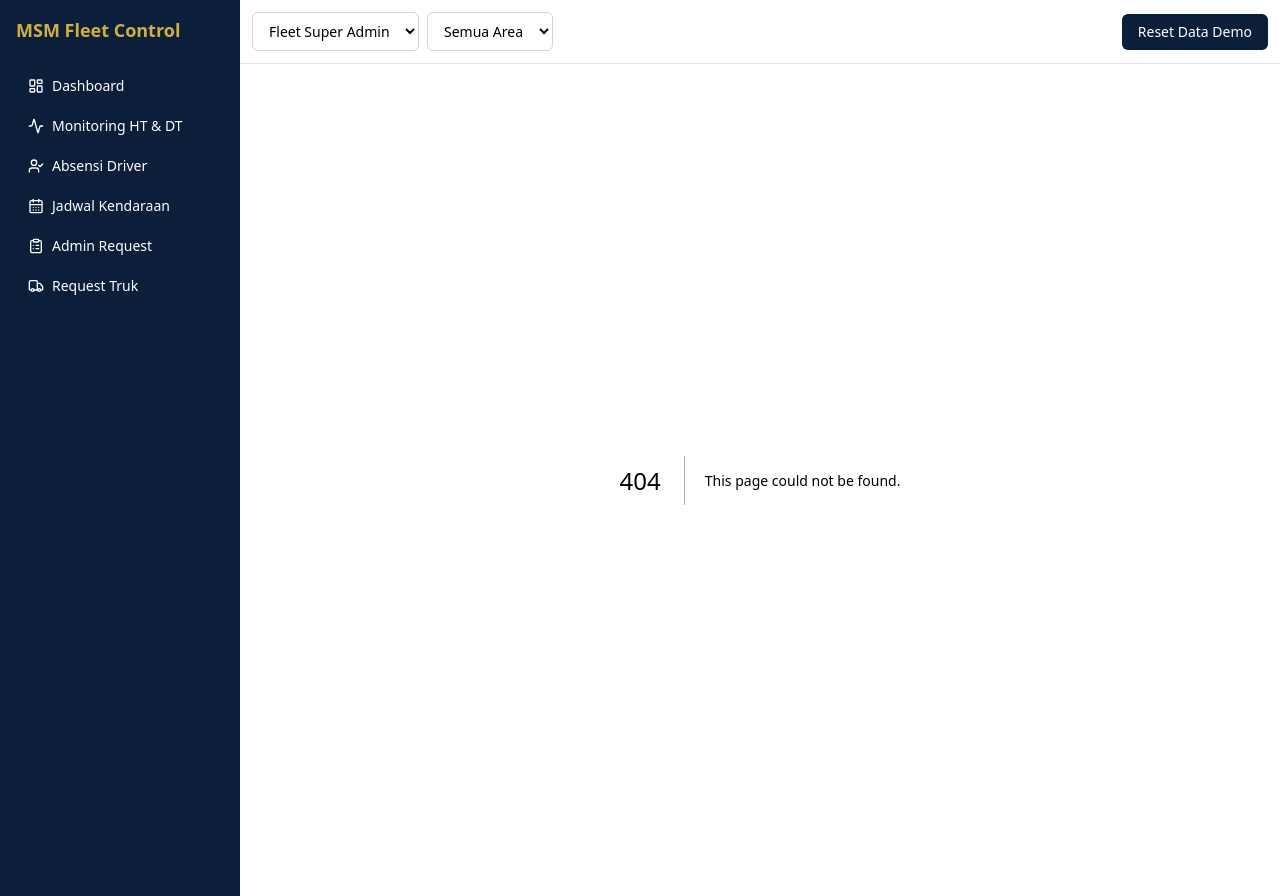
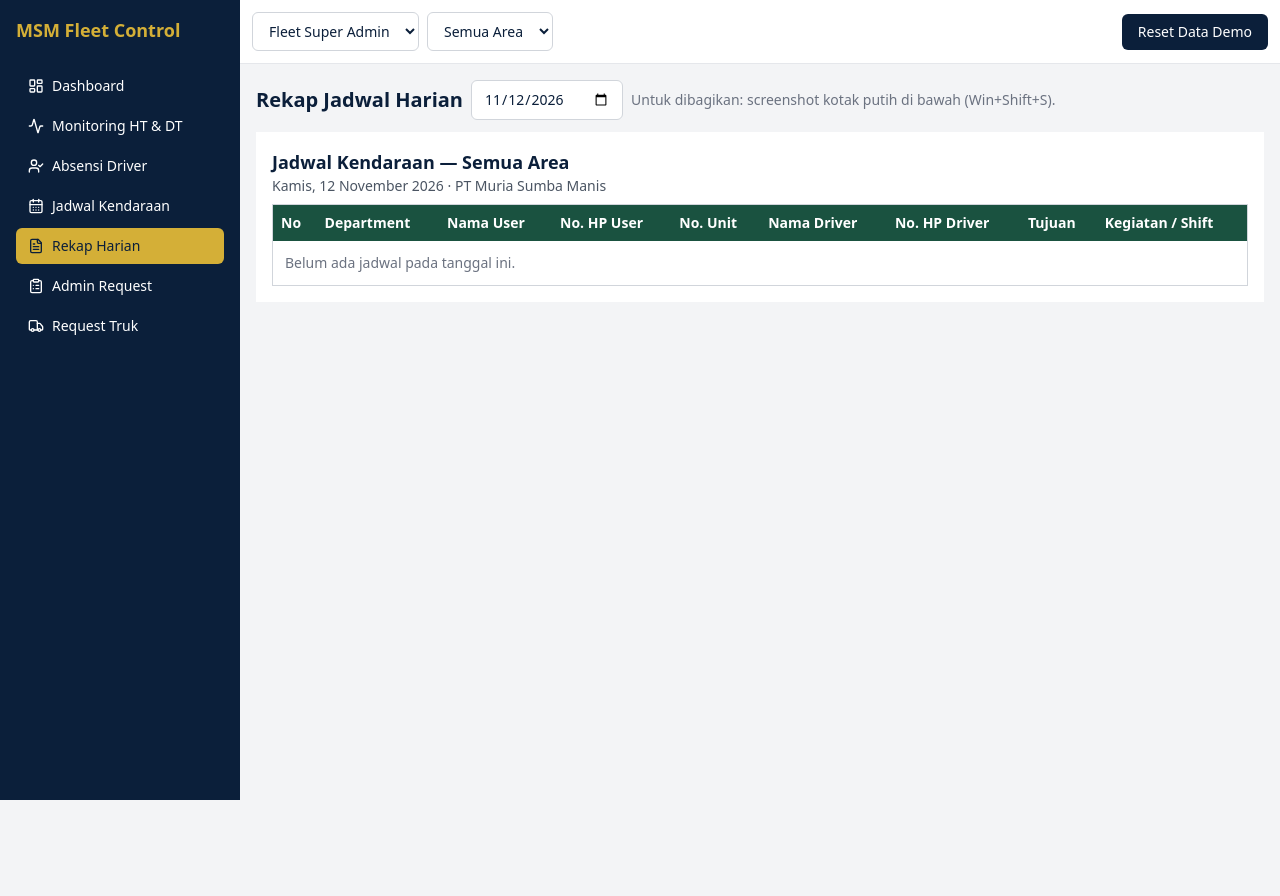
Before and after one commit to Givar07/msm-fleet-control, a Next.js app in the folder msm-fleet-control/: page /rekap in a window 1280 px wide. Before the commit this address had no page. After the commit the page ends 800 px from the top, so only its background shows below. Built offline with nearby package versions, Linux system fonts and the light colour scheme.

Commit message:
Add files via upload

```diff
--- a/msm-fleet-control/src/app/jadwal/page.tsx
+++ b/msm-fleet-control/src/app/jadwal/page.tsx
@@ -6,7 +6,7 @@ import { span } from "@/lib/logic";
 const today = () => new Date().toISOString().slice(0, 10);
 const HARI = ["Sen", "Sel", "Rab", "Kam", "Jum", "Sab", "Min"];
 const ST: Record<string, string> = { Dijadwalkan: "bg-blue-200", Berjalan: "bg-green-300", Selesai: "bg-gray-300", Dibatalkan: "bg-red-100 line-through" };
-const blank = (d: string, a: number) => ({ date: d, unitId: "", nik: "", area: (a || 1) as AreaId, destination: "", activity: "", start: "07:00", end: "15:00", requestId: "" });
+const blank = (d: string, a: number) => ({ date: d, unitId: "", nik: "", area: (a || 1) as AreaId, destination: "", activity: "", start: "07:00", end: "15:00", requestId: "", department: "", userName: "", userPhone: "" });
 const week = (d: string) => { const t = new Date(d + "T00:00:00Z"); t.setUTCDate(t.getUTCDate() - (t.getUTCDay() + 6) % 7);
   return Array.from({ length: 7 }, (_, i) => { const x = new Date(t); x.setUTCDate(t.getUTCDate() + i); return x.toISOString().slice(0, 10); }); };
 export default function Jadwal() {
@@ -22,10 +22,10 @@ export default function Jadwal() {
   const drv = (nik: string) => db.drivers.find(d => d.nik === nik)?.name ?? nik;
   const startNew = () => { setEditId(""); setF(blank(date, area)); setMsg(""); setOpen(true); };
   const startEdit = (s: Schedule) => { if (!can || s.status === "Selesai" || s.status === "Dibatalkan") return;
-    setEditId(s.id); setF({ date: s.date, unitId: s.unitId, nik: s.driverNik, area: s.area, destination: s.destination, activity: s.activity, start: s.start, end: s.end, requestId: s.requestId ?? "" }); setMsg(""); setOpen(true); };
+    setEditId(s.id); setF({ date: s.date, unitId: s.unitId, nik: s.driverNik, area: s.area, destination: s.destination, activity: s.activity, start: s.start, end: s.end, requestId: s.requestId ?? "", department: s.department ?? "", userName: s.userName ?? "", userPhone: s.userPhone ?? "" }); setMsg(""); setOpen(true); };
   const save = () => {
     if (!f.unitId || !f.nik || !f.date || !f.destination.trim() || !f.activity.trim()) return setMsg("Lengkapi tanggal, unit, driver, tujuan, dan kegiatan.");
-    const b = { date: f.date, unitId: f.unitId, driverNik: f.nik, area: f.area, destination: f.destination.trim(), activity: f.activity.trim(), start: f.start, end: f.end, requestId: f.requestId || undefined };
+    const b = { date: f.date, unitId: f.unitId, driverNik: f.nik, area: f.area, destination: f.destination.trim(), activity: f.activity.trim(), start: f.start, end: f.end, requestId: f.requestId || undefined, department: f.department.trim() || undefined, userName: f.userName.trim() || undefined, userPhone: f.userPhone.trim() || undefined };
     const e = editId ? updateSchedule(editId, b) : addSchedule(b);
     if (e) return setMsg(e); setOpen(false); setMsg(""); };
   const hadir = db.drivers.filter(d => d.active && (d.nik === f.nik || db.attendance.some(a => a.nik === d.nik && a.date === f.date && a.status === "Hadir")));
@@ -51,6 +51,9 @@ export default function Jadwal() {
           <input className="inp" placeholder="Kegiatan" value={f.activity} onChange={e => set("activity", e.target.value)} />
           <input className="inp" type="time" value={f.start} onChange={e => set("start", e.target.value)} />
           <input className="inp" type="time" value={f.end} onChange={e => set("end", e.target.value)} /></div>
+        <div className="grid gap-2 md:grid-cols-3"><input className="inp" placeholder="Department (opsional)" value={f.department} onChange={e => set("department", e.target.value)} />
+          <input className="inp" placeholder="Nama user (opsional)" value={f.userName} onChange={e => set("userName", e.target.value)} />
+          <input className="inp" placeholder="No. HP user (opsional)" value={f.userPhone} onChange={e => set("userPhone", e.target.value)} /></div>
         <select className="inp" value={f.requestId} onChange={e => set("requestId", e.target.value)}><option value="">Tanpa tautan request</option>{reqs.map(r => <option key={r.id} value={r.id}>{r.id} — {r.requester}</option>)}</select>
         {msg && <p className="text-sm font-medium text-red-700">{msg}</p>}
         <div className="flex gap-2"><button className="btn" onClick={save}>Simpan</button><button className="btn bg-gray-600" onClick={() => setOpen(false)}>Tutup</button></div></div>)}
--- /dev/null
+++ b/msm-fleet-control/src/app/rekap/page.tsx
@@ -0,0 +1,33 @@
+"use client";
+import { useState } from "react";
+import { useStore } from "@/lib/store";
+const H = ["No", "Department", "Nama User", "No. HP User", "No. Unit", "Nama Driver", "No. HP Driver", "Tujuan", "Kegiatan / Shift"];
+export default function Rekap() {
+  const { db, area, role, ready } = useStore();
+  const [date, setDate] = useState(new Date().toISOString().slice(0, 10));
+  if (!ready) return null;
+  if (role === "user") return <p>Halaman ini tidak tersedia untuk User / Pemohon.</p>;
+  const rows = db.schedules.filter(s => s.date === date && s.status !== "Dibatalkan" && (!area || s.area === area)).sort((a, b) => a.start.localeCompare(b.start));
+  const tgl = new Date(date + "T00:00:00").toLocaleDateString("id-ID", { weekday: "long", day: "numeric", month: "long", year: "numeric" });
+  return (
+    <div className="space-y-3">
+      <div className="flex flex-wrap items-center gap-2"><h1 className="text-xl font-bold">Rekap Jadwal Harian</h1>
+        <input className="inp w-auto" type="date" value={date} onChange={e => setDate(e.target.value)} />
+        <span className="text-sm text-gray-500">Untuk dibagikan: screenshot kotak putih di bawah (Win+Shift+S).</span></div>
+      <div className="overflow-x-auto"><div className="min-w-[1000px] bg-white p-4">
+        <div className="mb-2"><div className="text-lg font-bold">Jadwal Kendaraan — {area ? `Area ${area}` : "Semua Area"}</div>
+          <div className="text-sm text-gray-600">{tgl} · PT Muria Sumba Manis</div></div>
+        <table className="w-full border border-gray-300 text-left text-sm">
+          <thead><tr className="bg-[#1a5240] text-white">{H.map(h => <th key={h} className="p-2">{h}</th>)}</tr></thead>
+          <tbody>{rows.map((s, i) => { const d = db.drivers.find(x => x.nik === s.driverNik); const sh = db.attendance.find(a => a.nik === s.driverNik && a.date === date)?.shift;
+            return (<tr key={s.id} className={i % 2 ? "bg-[#f4f6f5]" : "bg-white"}>
+              <td className="border-r border-gray-200 p-2">{i + 1}</td><td className="border-r border-gray-200 p-2">{s.department ?? "-"}</td>
+              <td className="border-r border-gray-200 p-2">{s.userName ?? "-"}</td><td className="border-r border-gray-200 p-2">{s.userPhone ?? "-"}</td>
+              <td className="border-r border-gray-200 p-2 font-medium">{s.unitId}</td><td className="border-r border-gray-200 p-2">{d?.name ?? s.driverNik}</td>
+              <td className="border-r border-gray-200 p-2">{d?.phone ?? "-"}</td><td className="border-r border-gray-200 p-2">{s.destination}</td>
+              <td className="p-2">{s.activity} / {sh ?? "-"}</td></tr>); })}
+            {!rows.length && <tr><td className="p-3 text-gray-500" colSpan={9}>Belum ada jadwal pada tanggal ini.</td></tr>}</tbody></table>
+      </div></div>
+    </div>
+  );
+}
--- a/msm-fleet-control/src/app/request/page.tsx
+++ b/msm-fleet-control/src/app/request/page.tsx
@@ -5,11 +5,11 @@ import { AREAS, AreaId, UnitType } from "@/lib/types";
 export default function RequestPage() {
   const { db, addRequest, role, ready } = useStore();
   const [name, setName] = useState(""); const [msg, setMsg] = useState(""); const [err, setErr] = useState("");
-  const [f, setF] = useState({ area: 1 as AreaId, type: "HT" as UnitType, qty: 1, date: "", start: "07:00", end: "15:00", destination: "", activity: "", note: "" });
+  const [f, setF] = useState({ area: 1 as AreaId, type: "HT" as UnitType, qty: 1, date: "", start: "07:00", end: "15:00", destination: "", activity: "", note: "", department: "", phone: "" });
   if (!ready) return null;
   const set = (k: string, v: string | number) => setF({ ...f, [k]: v });
   const submit = (e: FormEvent) => { e.preventDefault(); setMsg("");
-    if (!name.trim() || !f.destination.trim() || !f.activity.trim() || !f.date || f.qty < 1) return setErr("Lengkapi nama, tanggal, jumlah, tujuan, dan kegiatan.");
+    if (!name.trim() || !f.destination.trim() || !f.department.trim() || !f.phone.trim() || !f.activity.trim() || !f.date || f.qty < 1) return setErr("Lengkapi nama, department, no. HP, tanggal, jumlah, tujuan, dan kegiatan.");
     setErr(""); const id = addRequest({ requester: name.trim(), ...f }); setMsg(`Request ${id} berhasil dikirim dengan status Pending.`); };
   const mine = role === "user" ? db.requests.filter(r => name && r.requester.toLowerCase() === name.trim().toLowerCase()) : db.requests;
   return (
@@ -17,6 +17,8 @@ export default function RequestPage() {
       <form onSubmit={submit} className="space-y-3 rounded-lg bg-white p-4 shadow-sm">
         <h1 className="text-xl font-bold">Request Truk</h1>
         <input className="inp" placeholder="Nama Pemohon" value={name} onChange={e => setName(e.target.value)} />
+        <div className="grid grid-cols-2 gap-2"><input className="inp" placeholder="Department" value={f.department} onChange={e => set("department", e.target.value)} />
+          <input className="inp" placeholder="No. HP Pemohon" value={f.phone} onChange={e => set("phone", e.target.value)} /></div>
         <div className="grid grid-cols-2 gap-2">
           <select className="inp" value={f.area} onChange={e => set("area", Number(e.target.value))}>{([1, 2, 3] as const).map(a => <option key={a} value={a}>{AREAS[a]}</option>)}</select>
           <select className="inp" value={f.type} onChange={e => set("type", e.target.value)}><option>HT</option><option>DT</option></select>
--- a/msm-fleet-control/src/components/Shell.tsx
+++ b/msm-fleet-control/src/components/Shell.tsx
@@ -1,7 +1,7 @@
 "use client";
 import Link from "next/link";
 import { usePathname } from "next/navigation";
-import { LayoutDashboard, Truck, ClipboardList, Activity, UserCheck, CalendarDays, Menu } from "lucide-react";
+import { LayoutDashboard, Truck, ClipboardList, Activity, UserCheck, CalendarDays, FileText, Menu } from "lucide-react";
 import { useState, ReactNode } from "react";
 import { useStore } from "@/lib/store";
 import { AREAS, Role } from "@/lib/types";
@@ -11,6 +11,7 @@ const NAV = [
   { href: "/monitoring", label: "Monitoring HT & DT", icon: Activity, roles: ["super_admin", "admin_area", "management"] },
   { href: "/absensi", label: "Absensi Driver", icon: UserCheck, roles: ["super_admin", "admin_area", "management"] },
   { href: "/jadwal", label: "Jadwal Kendaraan", icon: CalendarDays, roles: ["super_admin", "admin_area", "management"] },
+  { href: "/rekap", label: "Rekap Harian", icon: FileText, roles: ["super_admin", "admin_area", "management"] },
   { href: "/admin", label: "Admin Request", icon: ClipboardList, roles: ["super_admin", "admin_area", "management"] },
   { href: "/request", label: "Request Truk", icon: Truck, roles: ["super_admin", "user"] },
 ];
--- a/msm-fleet-control/src/lib/seed.ts
+++ b/msm-fleet-control/src/lib/seed.ts
@@ -9,15 +9,15 @@ export function seed(): DB {
     id: `${t}-${String(i).padStart(2,"0")}`, type: t, area: ((i % 3) + 1) as AreaId, location: "Lapangan",
     status: st[(i + (t === "DT" ? 2 : 0)) % 5], shift: "Shift 1", updatedAt: now, note: "" }); });
   const drivers: Driver[] = Array.from({ length: 30 }, (_, i) => ({
-    nik: `MSM${String(1001 + i)}`, name: `${NAMA[i % 10]} ${MARGA[i % 6]}`, area: ((i % 3) + 1) as AreaId, active: true }));
+    nik: `MSM${String(1001 + i)}`, name: `${NAMA[i % 10]} ${MARGA[i % 6]}`, area: ((i % 3) + 1) as AreaId, active: true, phone: `0812-5550-${1001 + i}` }));
   const att: AttStatus[] = ["Hadir","Hadir","Hadir","Hadir","Izin","Sakit"];
   const attendance = drivers.map((d, i) => ({ id: `ATT-${i}`, date: today, nik: d.nik, shift: "Shift 1",
     status: att[i % 6], in: att[i % 6] === "Hadir" ? "06:00" : undefined, out: undefined, note: "" }));
   const base = { date: today, start: "07:00", end: "15:00", note: "", approved: 0, assigned: 0, createdAt: now };
   const requests = [
-    { ...base, id: "REQ-0001", requester: "Yohanis Lede", area: 1 as AreaId, type: "HT" as const, qty: 5, destination: "Petak A-12, Reservoir 3", activity: "Pengangkutan Tebu", status: "Pending" as const },
-    { ...base, id: "REQ-0002", requester: "Maria Kahi", area: 2 as AreaId, type: "DT" as const, qty: 2, destination: "Petak B-04", activity: "Pengangkutan Tanah", status: "Pending" as const },
-    { ...base, id: "REQ-0003", requester: "Daniel Umbu", area: 3 as AreaId, type: "HT" as const, qty: 3, destination: "Petak C-21", activity: "Pengangkutan Tebu", status: "Approved" as const, approved: 3 },
+    { ...base, id: "REQ-0001", requester: "Yohanis Lede", department: "Agronomi", phone: "0813-5550-0001", area: 1 as AreaId, type: "HT" as const, qty: 5, destination: "Petak A-12, Reservoir 3", activity: "Pengangkutan Tebu", status: "Pending" as const },
+    { ...base, id: "REQ-0002", requester: "Maria Kahi", department: "Civil", phone: "0813-5550-0002", area: 2 as AreaId, type: "DT" as const, qty: 2, destination: "Petak B-04", activity: "Pengangkutan Tanah", status: "Pending" as const },
+    { ...base, id: "REQ-0003", requester: "Daniel Umbu", department: "Workshop", phone: "0813-5550-0003", area: 3 as AreaId, type: "HT" as const, qty: 3, destination: "Petak C-21", activity: "Pengangkutan Tebu", status: "Approved" as const, approved: 3 },
   ];
   return { units, drivers, attendance, requests, schedules: [], history: [] };
 }
--- a/msm-fleet-control/src/lib/store.tsx
+++ b/msm-fleet-control/src/lib/store.tsx
@@ -48,7 +48,8 @@ export function StoreProvider({ children }: { children: ReactNode }) {
     const u = db.units.find(x => x.id === unitId);
     if (u && u.type !== r.type) return "Jenis unit tidak sesuai permintaan.";
     const s: Schedule = { id: `SCH-${String(db.schedules.length + 1).padStart(4, "0")}`, date: r.date, unitId, driverNik: nik, area: r.area,
-      destination: r.destination, activity: r.activity, start: r.start, end: r.end, status: "Dijadwalkan", requestId: r.id };
+      destination: r.destination, activity: r.activity, start: r.start, end: r.end, status: "Dijadwalkan", requestId: r.id,
+      department: r.department, userName: r.requester, userPhone: r.phone };
     const err = validateSchedule(db, s); if (err) return err;
     const n = r.assigned + 1;
     setDb(d => ({ ...d, schedules: [...d.schedules, s],
--- a/msm-fleet-control/src/lib/types.ts
+++ b/msm-fleet-control/src/lib/types.ts
@@ -5,10 +5,10 @@ export type UnitStatus = "Operational" | "Standby" | "Breakdown";
 export type ReqStatus = "Pending" | "Under Review" | "Approved" | "Partially Approved" | "Rejected" | "Assigned" | "In Progress" | "Completed" | "Cancelled";
 export type AttStatus = "Hadir" | "Izin" | "Sakit" | "Cuti" | "Alpha";
 export interface Unit { id: string; type: UnitType; area: AreaId; location: string; status: UnitStatus; shift: string; driverNik?: string; updatedAt: string; note: string }
-export interface Driver { nik: string; name: string; area: AreaId; active: boolean }
+export interface Driver { nik: string; name: string; area: AreaId; active: boolean; phone?: string }
 export interface Attendance { id: string; date: string; nik: string; shift: string; status: AttStatus; in?: string; out?: string; note: string }
-export interface TruckRequest { id: string; requester: string; area: AreaId; type: UnitType; qty: number; date: string; start: string; end: string; destination: string; activity: string; note: string; status: ReqStatus; approved: number; assigned: number; rejectReason?: string; createdAt: string }
-export interface Schedule { id: string; date: string; unitId: string; driverNik: string; area: AreaId; destination: string; activity: string; start: string; end: string; status: string; requestId?: string }
+export interface TruckRequest { id: string; requester: string; department?: string; phone?: string; area: AreaId; type: UnitType; qty: number; date: string; start: string; end: string; destination: string; activity: string; note: string; status: ReqStatus; approved: number; assigned: number; rejectReason?: string; createdAt: string }
+export interface Schedule { id: string; date: string; unitId: string; driverNik: string; area: AreaId; destination: string; activity: string; start: string; end: string; status: string; requestId?: string; department?: string; userName?: string; userPhone?: string }
 export interface StatusHistory { id: string; unitId: string; from: UnitStatus; to: UnitStatus; note: string; at: string }
 export interface DB { units: Unit[]; drivers: Driver[]; attendance: Attendance[]; requests: TruckRequest[]; schedules: Schedule[]; history: StatusHistory[] }
 export const AREAS: Record<AreaId, string> = { 1: "Area 1", 2: "Area 2", 3: "Area 3" };
```
